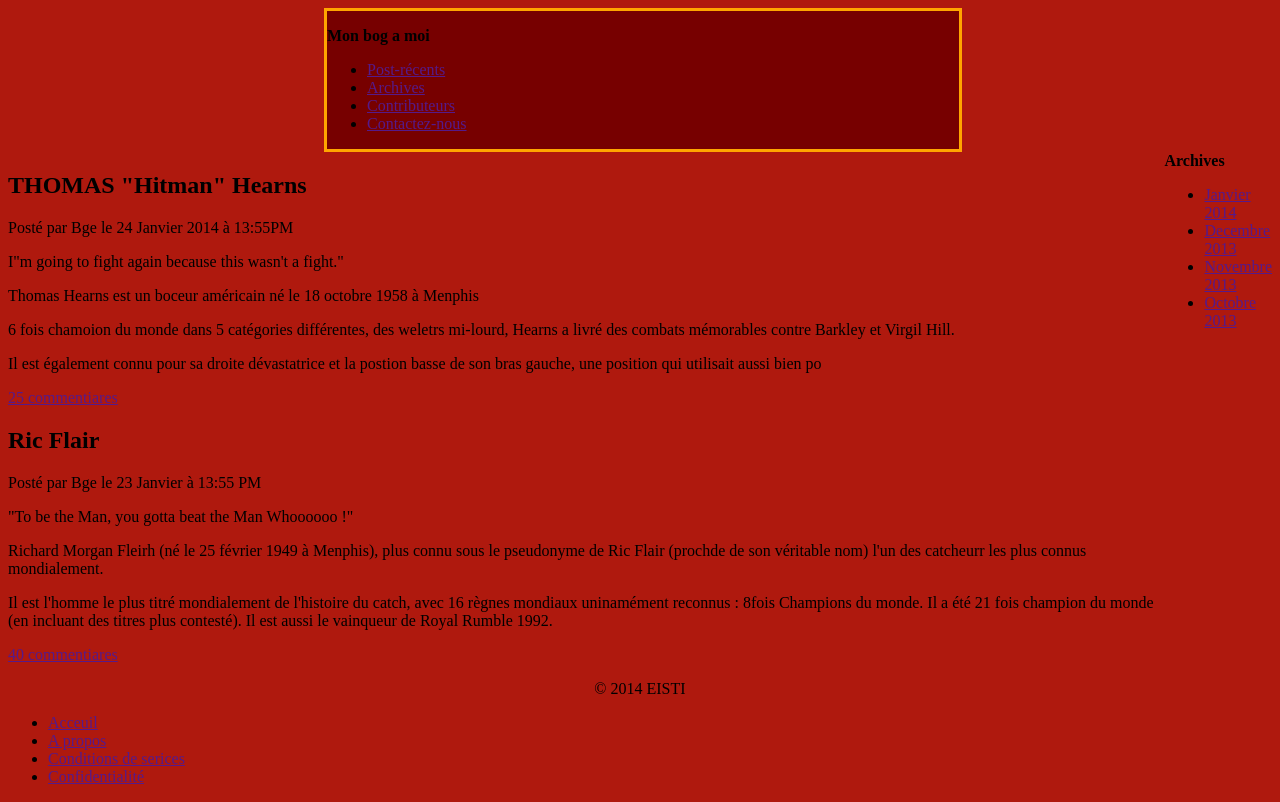
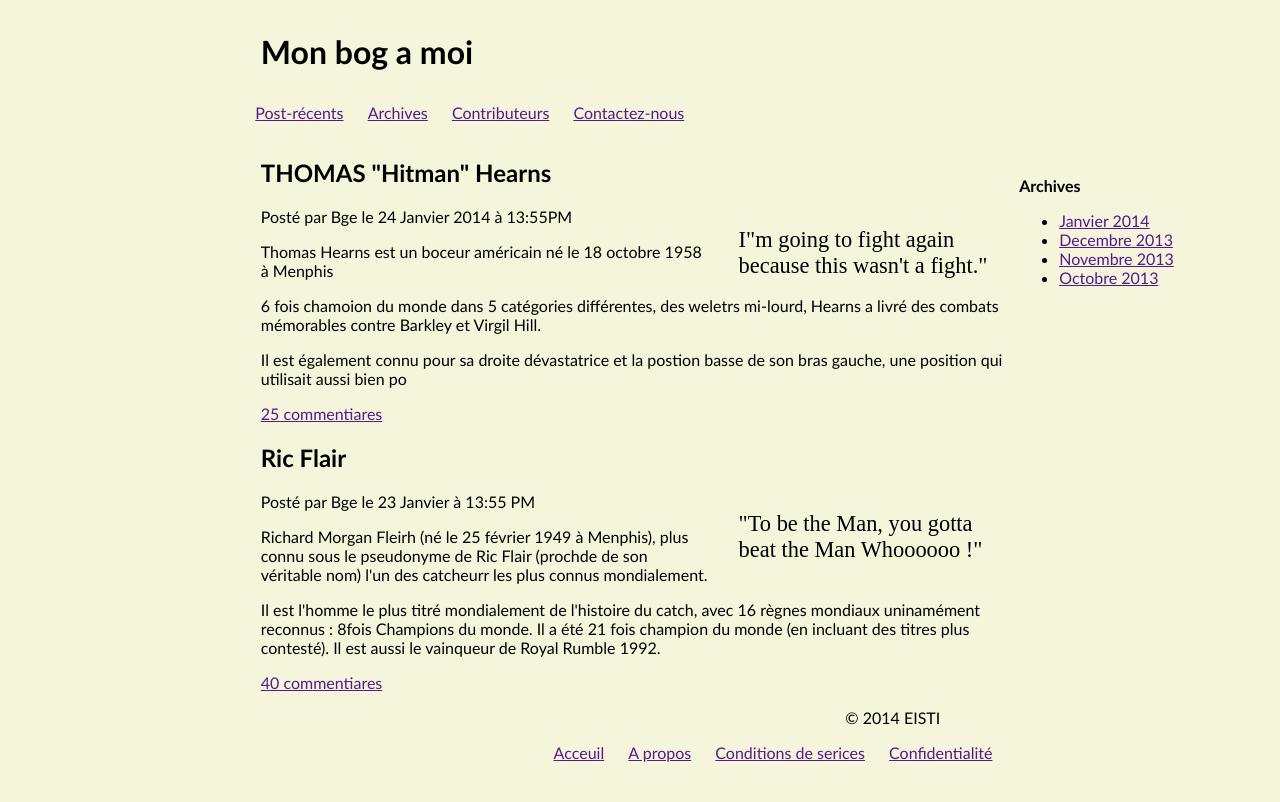
Before and after one commit to clementcst/dev_web, a PHP site: page /exoSection.html in a window 1280 px wide. After the commit the page ends 762 px from the top, so only its background shows below. Run offline with PHP 8.4, Linux system fonts and the light colour scheme.

Commit message:
Update exoSection.css

```diff
--- a/HTML/css/exoSection.css
+++ b/HTML/css/exoSection.css
@@ -1,84 +1,56 @@
 body {
-    background-color:#af190e;
+    font-family: 'Trebuchet MS' ;
+    background-color: beige;
+}
+p.titre {
+    font-size:2em;
 }
 
-header {
-    position: relative;
-    width:50%;
-    background-color: rgb(119, 0, 0);
-    margin-left:25%;
-    border-style:solid;
-    border-width:3px;
-    border-color: orange;
-
+nav.menu ul li {
+    display :inline-block;
+    margin-right: 20px;
+}
+nav.menu ul {
+    margin-left: -06%;
 }
 
-img.tete {
-    margin-top:8px;
+aside {
+    font-family:aside;
+    width:36%;
+    font-size:1.4em;
+    float:right;
+    margin:1%;
+    margin-top:-2%;
+}
+p.debut {
+    width:450px;
 }
 
-div.box{
-    font-size:17px;
-    font-style:Verdana;
-    width:32%;
-    color:white;
-    background-color:#cc0033;
-    text-align:center;
-    margin-bottom: 3%;
-}
-div.box p {
-    margin:5%;
-}
-
-
-div.container {
-    display: flex;
-    flex-direction: row;
-    font-style:Verdana;
-    justify-content: space-around;
-
-}
-
-div.ingredient {
-    width:18%;
-    margin-left:2.5%;
-    color:solid black;
-    background-color:rgb(221, 200, 161);
-    border: solid orange 3px;
-
-}
-
-div.titre {
-    background-color: white;
-    color: red;
-    font-family:Impact;
-    border: solid red 2px;
-    padding:1%;
-
-}
-
-div.phasestech {
-    width:50%;
-    height:82%;
-    margin-left:4%;
-    color: black;
-    background-color:rgb(221, 200, 161);
-    border: solid orange 3px;
+div.latete{
+    width:60%;
+    margin-left:20%;
 }
 
 div.globale {
     display: flex;
-    flex-direction:row;
-    justify-content: flex-start;
+    flex-direction: row;
 }
 
-div.conseils{
-    width:95%;
-    margin-bottom: 3%;
-    margin-left:3%;
-    margin-right:100%;
-    color:black;
-    background-color:rgb(221, 200, 161);
-    border: solid orange 3px;
+div.gauche {
+    width:60%;
+    display: center;
+    margin-left:20%;
+}
 
+div.droite {
+    margin-top: 3%;
 }
+
+footer {
+width:60%;
+float:right;
+}
+footer ul li {
+    display:inline-block;
+    margin-right: 20px;
+}
```
